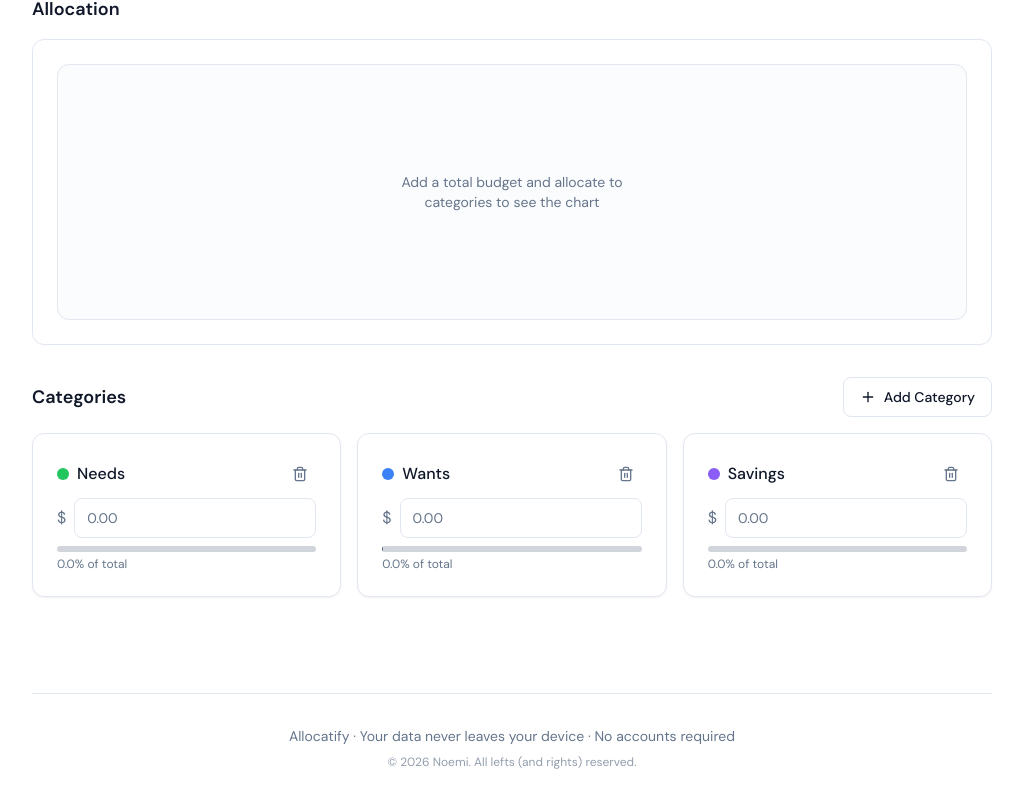
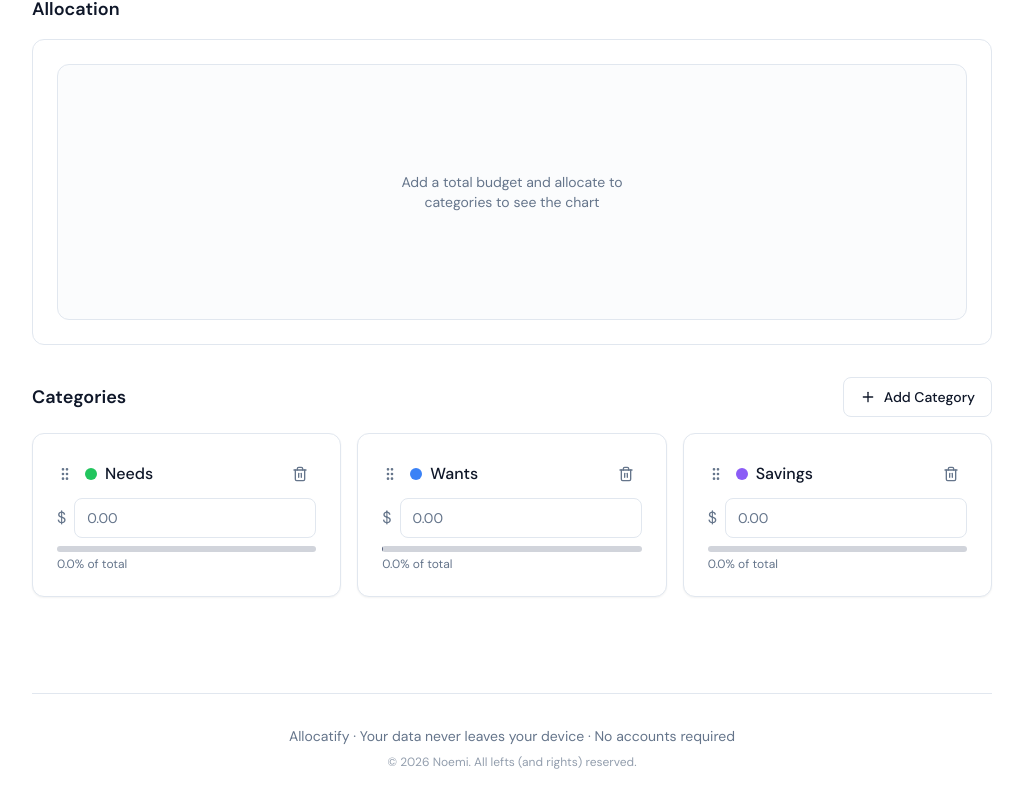
Before and after one commit to itsnaaur/allocatify, a Next.js app: page / in a window 1280 px wide. Shown: the part 468-1270 px from the top of the page, without its empty margins (128-1151 px from the left). Built offline with nearby package versions, Linux system fonts and the light colour scheme; what @react-pdf/renderer would draw is missing.

Commit message:
feat:dragging of category boxes

```diff
--- a/app/page.tsx
+++ b/app/page.tsx
@@ -3,7 +3,7 @@
 import * as React from "react";
 import { useBudgetStore } from "@/store/budget-store";
 import { TotalInput } from "@/components/budget/total-input";
-import { CategoryCard } from "@/components/budget/category-card";
+import { SortableCategoryCard } from "@/components/budget/sortable-category-card";
 import { AllocationSummary } from "@/components/budget/allocation-summary";
 import { AllocationChart } from "@/components/budget/allocation-chart";
 import { TemplateSelector } from "@/components/budget/template-selector";
@@ -20,6 +20,8 @@ import {
   DialogClose,
 } from "@/components/ui/dialog";
 import { Plus, RotateCcw, AlertTriangle } from "lucide-react";
+import { DndContext, closestCenter, type DragEndEvent } from "@dnd-kit/core";
+import { SortableContext, rectSortingStrategy } from "@dnd-kit/sortable";
 
 function AddCategoryButton() {
   const addCategory = useBudgetStore((s) => s.addCategory);
@@ -92,11 +94,20 @@ export default function Home() {
   const totalCents = useBudgetStore((s) => s.totalCents);
   const budgetName = useBudgetStore((s) => s.budgetName);
   const reset = useBudgetStore((s) => s.reset);
+  const reorderCategories = useBudgetStore((s) => s.reorderCategories);
   const [resetDialogOpen, setResetDialogOpen] = React.useState(false);
 
   const handleConfirmReset = () => {
     reset();
     setResetDialogOpen(false);
+  };
+
+  const handleDragEnd = (event: DragEndEvent) => {
+    const { active, over } = event;
+    if (!over || active.id === over.id) return;
+    const fromIndex = categories.findIndex((c) => c.id === active.id);
+    const toIndex = categories.findIndex((c) => c.id === over.id);
+    if (fromIndex >= 0 && toIndex >= 0) reorderCategories(fromIndex, toIndex);
   };
 
   return (
@@ -105,7 +116,9 @@ export default function Home() {
         {/* Nav: currency + theme only */}
         <header className="sticky top-0 z-40 border-b bg-background/95 backdrop-blur supports-[backdrop-filter]:bg-background/60">
           <div className="mx-auto flex h-14 max-w-5xl items-center justify-between">
-            <h1 className="text-xl font-bold tracking-tight">Allocatify</h1>
+            <h1 className="text-xl font-bold tracking-tight">
+              A<span className="text-green-600 dark:text-green-400">ll</span>ocatify
+            </h1>
             <div className="flex items-center gap-2">
               <CurrencySelector />
               <ThemeToggle />
@@ -170,15 +183,22 @@ export default function Home() {
               <h3 className="text-lg font-semibold">Categories</h3>
               <AddCategoryButton />
             </div>
+            <DndContext collisionDetection={closestCenter} onDragEnd={handleDragEnd}>
+              <SortableContext
+                items={categories.map((c) => c.id)}
+                strategy={rectSortingStrategy}
+              >
                 <div className="grid gap-4 sm:grid-cols-2 lg:grid-cols-3">
                   {categories.map((cat) => (
-                <CategoryCard
+                    <SortableCategoryCard
                       key={cat.id}
                       category={cat}
                       totalCents={totalCents}
                     />
                   ))}
                 </div>
+              </SortableContext>
+            </DndContext>
           </section>
         </main>
 
--- a/components/budget/category-card.tsx
+++ b/components/budget/category-card.tsx
@@ -14,9 +14,11 @@ import type { CategorySchema } from "@/lib/schema-validator";
 interface CategoryCardProps {
   category: CategorySchema;
   totalCents: number;
+  /** Optional drag handle (e.g. for sortable) */
+  dragHandle?: React.ReactNode;
 }
 
-export function CategoryCard({ category, totalCents }: CategoryCardProps) {
+export function CategoryCard({ category, totalCents, dragHandle }: CategoryCardProps) {
   const currency = useBudgetStore((s) => s.currency);
   const setCategoryAllocation = useBudgetStore((s) => s.setCategoryAllocation);
   const removeCategory = useBudgetStore((s) => s.removeCategory);
@@ -69,7 +71,8 @@ export function CategoryCard({ category, totalCents }: CategoryCardProps) {
   return (
     <Card>
       <CardHeader className="flex flex-row items-center justify-between space-y-0 pb-2">
-        <div className="flex items-center gap-2">
+        <div className="flex items-center gap-2 min-w-0">
+          {dragHandle}
           <div
             className="h-3 w-3 rounded-full shrink-0"
             style={{ backgroundColor: category.color ?? "#6b7280" }}
--- /dev/null
+++ b/components/budget/sortable-category-card.tsx
@@ -0,0 +1,56 @@
+"use client";
+
+import * as React from "react";
+import { useSortable } from "@dnd-kit/sortable";
+import { CSS } from "@dnd-kit/utilities";
+import { GripVertical } from "lucide-react";
+import { CategoryCard } from "./category-card";
+import type { CategorySchema } from "@/lib/schema-validator";
+import { cn } from "@/lib/utils";
+
+interface SortableCategoryCardProps {
+  category: CategorySchema;
+  totalCents: number;
+}
+
+export function SortableCategoryCard({ category, totalCents }: SortableCategoryCardProps) {
+  const {
+    attributes,
+    listeners,
+    setNodeRef,
+    transform,
+    transition,
+    isDragging,
+  } = useSortable({ id: category.id });
+
+  const style: React.CSSProperties = {
+    transform: CSS.Transform.toString(transform),
+    transition,
+  };
+
+  const dragHandle = (
+    <button
+      type="button"
+      {...attributes}
+      {...listeners}
+      className="p-1 -ml-1 rounded cursor-grab active:cursor-grabbing text-muted-foreground hover:text-foreground hover:bg-muted/50 touch-none shrink-0"
+      aria-label={`Drag to reorder ${category.name}`}
+    >
+      <GripVertical className="h-4 w-4" />
+    </button>
+  );
+
+  return (
+    <div
+      ref={setNodeRef}
+      style={style}
+      className={cn(isDragging && "opacity-50 z-50")}
+    >
+      <CategoryCard
+        category={category}
+        totalCents={totalCents}
+        dragHandle={dragHandle}
+      />
+    </div>
+  );
+}
--- a/store/budget-store.ts
+++ b/store/budget-store.ts
@@ -33,6 +33,7 @@ export interface BudgetState {
   addCategory: (name: string, color?: string) => void;
   removeCategory: (id: string) => void;
   renameCategory: (id: string, name: string) => void;
+  reorderCategories: (fromIndex: number, toIndex: number) => void;
   applyTemplate: (template: BudgetTemplate) => void;
   hydrate: () => Promise<void>;
   persist: () => Promise<void>;
@@ -135,6 +136,16 @@ export const useBudgetStore = create<BudgetState>((set, get) => ({
         c.id === id ? { ...c, name } : c
       ),
     }));
+    get().persist();
+  },
+
+  reorderCategories: (fromIndex, toIndex) => {
+    set((state) => {
+      const cats = [...state.categories];
+      const [removed] = cats.splice(fromIndex, 1);
+      cats.splice(toIndex, 0, removed);
+      return { categories: cats };
+    });
     get().persist();
   },
 
```
Also changed, not shown: package.json (+18 -15 lines), 1 other file (tests, documents, lock files or other folders). Lines whose indentation alone changed are shown as unchanged.
